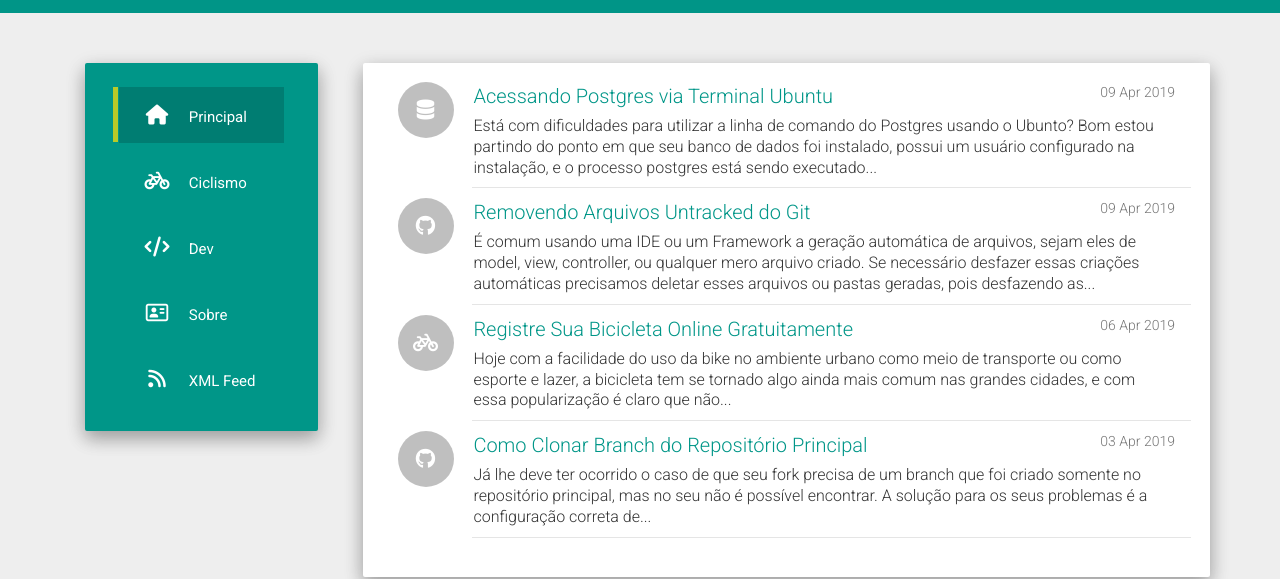
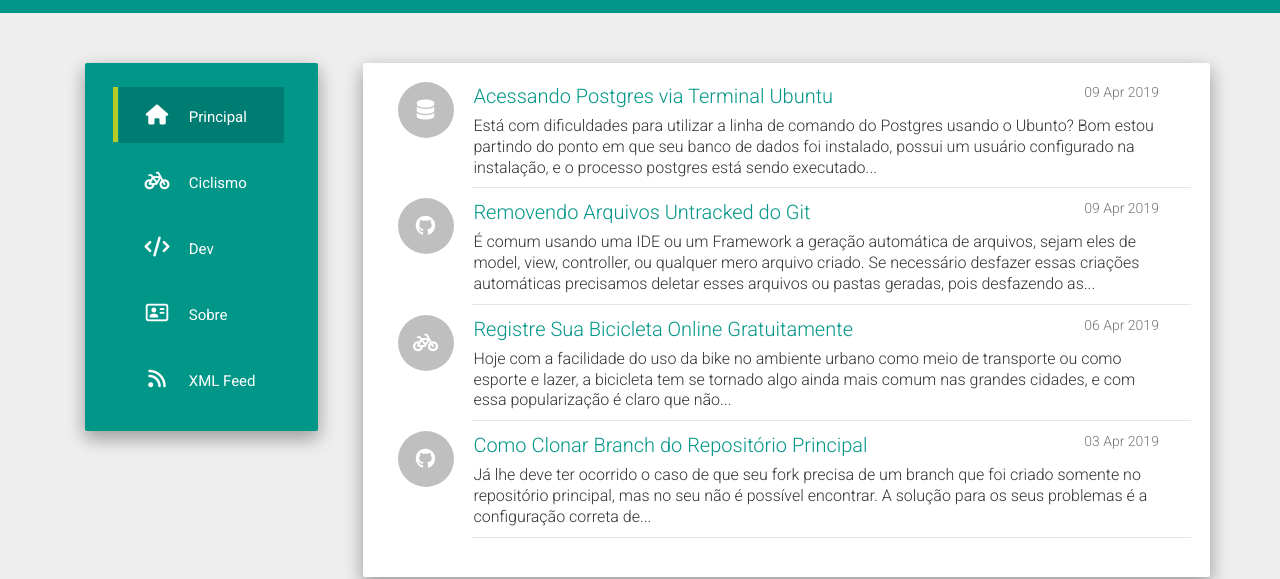
Before and after one commit to riberman/riberman.github.io, a Jekyll site: the page built from index.html, in a window 1280 px wide. Shown: the part 145-724 px from the top of the page. Built offline with Jekyll 4.4.1, drawn with Linux system fonts in a browser that asks for light colours; nearby versions of some CDN libraries; the list of posts is cut into pages by our own code.

Commit message:
CSS Date Fix bug

```diff
--- a/static/css/main.css
+++ b/static/css/main.css
@@ -253,3 +253,8 @@ footer {
     width: 100%;
     height: 100%;
 }
+
+.list-group .list-group-item .row-content .least-content {
+  position: inherit;
+  float: right;
+}
```
